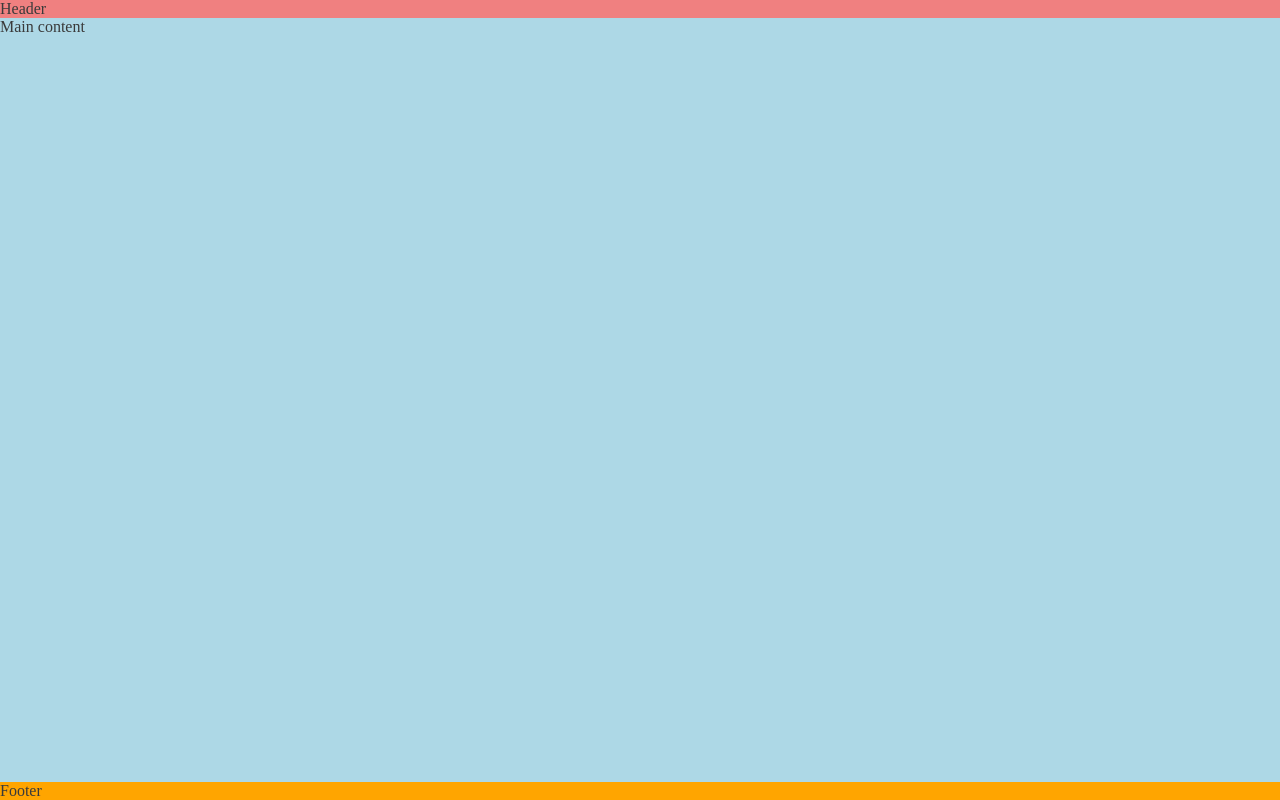
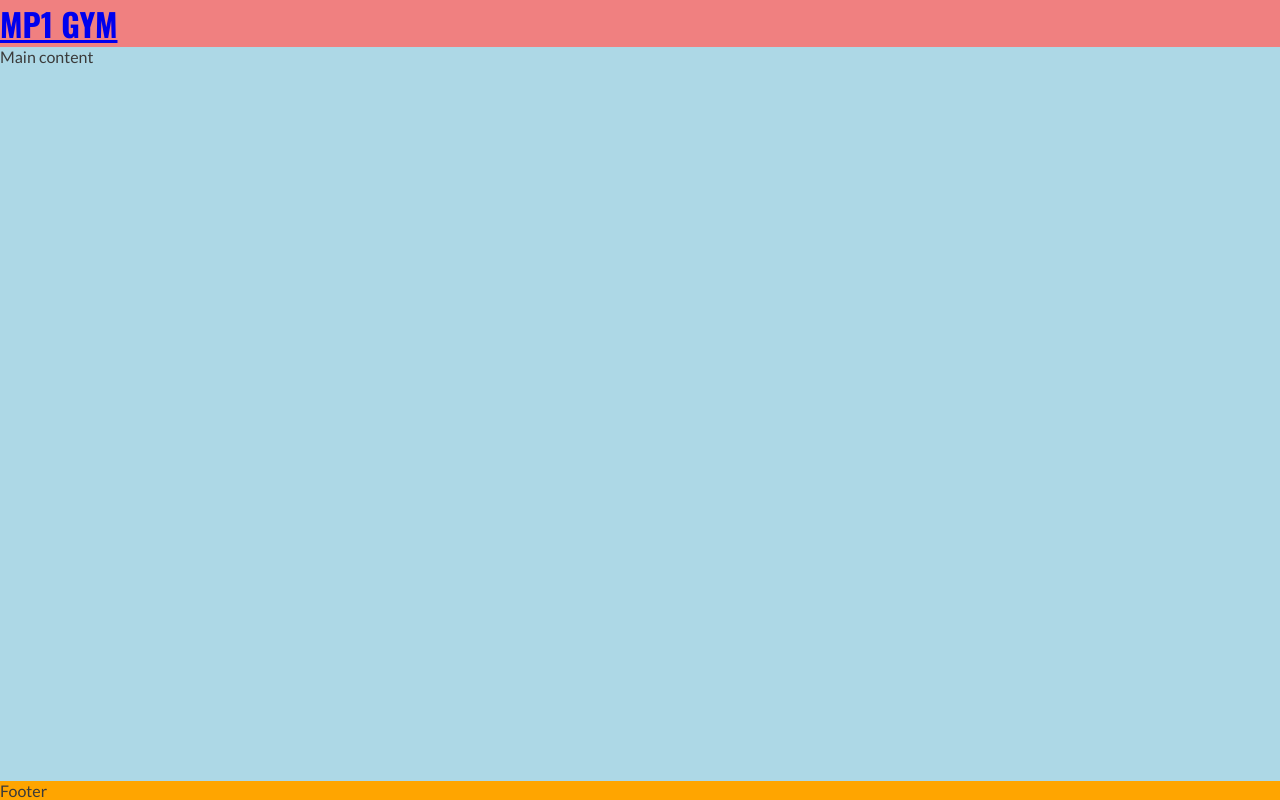
Before and after one commit to hassib-95/milestone-project-1, a plain HTML site: page index.html in a window 1280 px wide. Drawn offline with nearby package versions, Linux system fonts and the light colour scheme.

Commit message:
Add Lato font-family to body styles, Add logo to header and apply Oswald font

```diff
--- a/assets/css/style.css
+++ b/assets/css/style.css
@@ -1,3 +1,6 @@
+/* Google fonts import */
+@import url('https://fonts.googleapis.com/css2?family=Lato:ital,wght@0,100;0,300;0,400;0,700;0,900;1,100;1,300;1,400;1,700;1,900&family=Oswald:wght@200..700&display=swap');
+
 /* Asterisk wildcard selector to override default styles added by the browser */
 * {
     padding: 0;
@@ -12,11 +15,16 @@
     flex-direction: column;
     /* Generic project styles */
     color: #3a3a3a;
+    font-family: 'Lato', sans-serif;
 }
 
 /* Header */
 header {
     background-color: lightcoral;
+}
+
+h1 {
+    font-family: 'Oswald', sans-serif;
 }
 
 /* Main content */
--- a/index.html
+++ b/index.html
@@ -16,13 +16,19 @@
     <link rel="icon" type="image/png" href="assets/favicon/gym-icon-32-167402.png" sizes="32x32">
     <link rel="icon" type="image/png" href="assets/favicon/gym-icon-16-167402.png" sizes="16x16">
     <link rel="shortcut icon" href="assets/favicon/favicon.ico" type="image/x-icon">
-     <!-- Stylesheet -->
+    <!-- Stylesheet -->
     <link rel="stylesheet" href="assets/css/style.css">
 </head>
 
 <body>
     <!-- Header -->
-    <header>Header</header>
+<header>
+    <a href="index.html">
+        <h1 id="logo">MP1 GYM</h1>
+    </a>
+
+</header>
+
 
     <!-- Main content -->
     <main>Main content</main>
```
